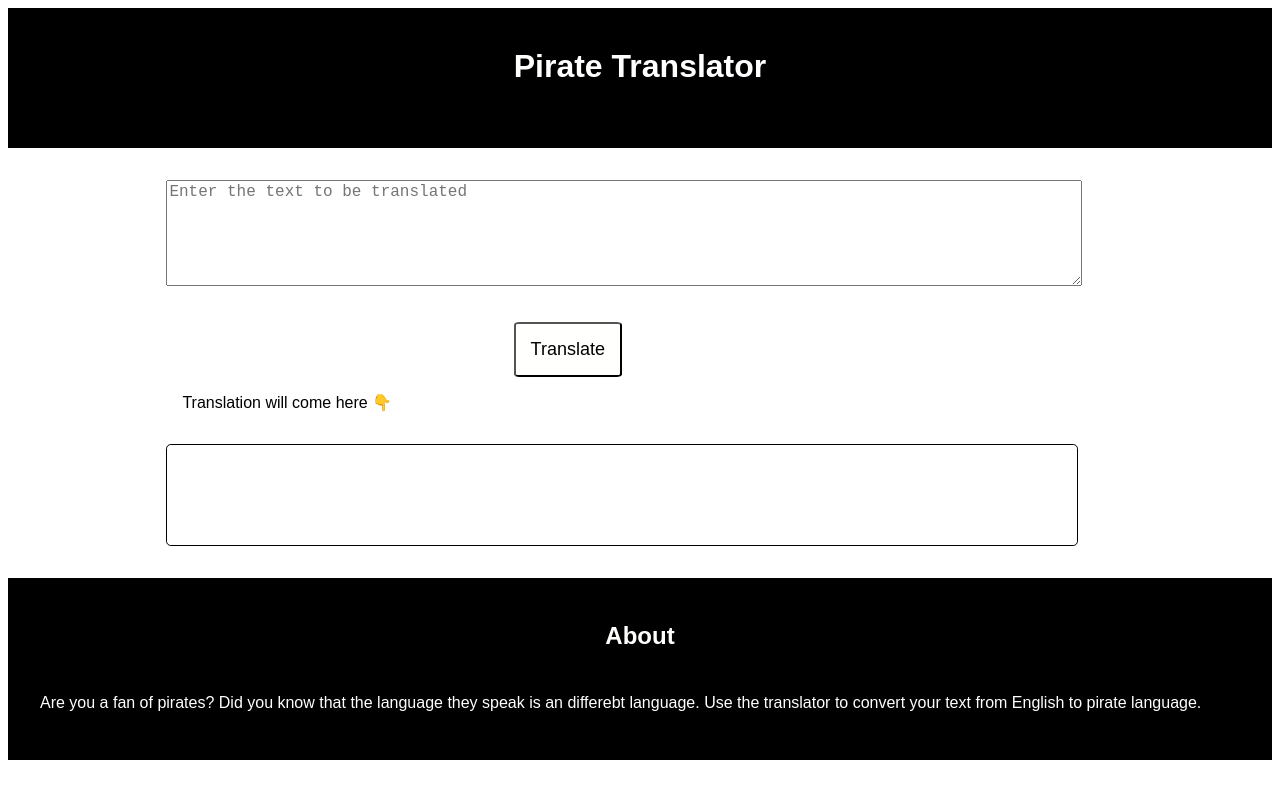
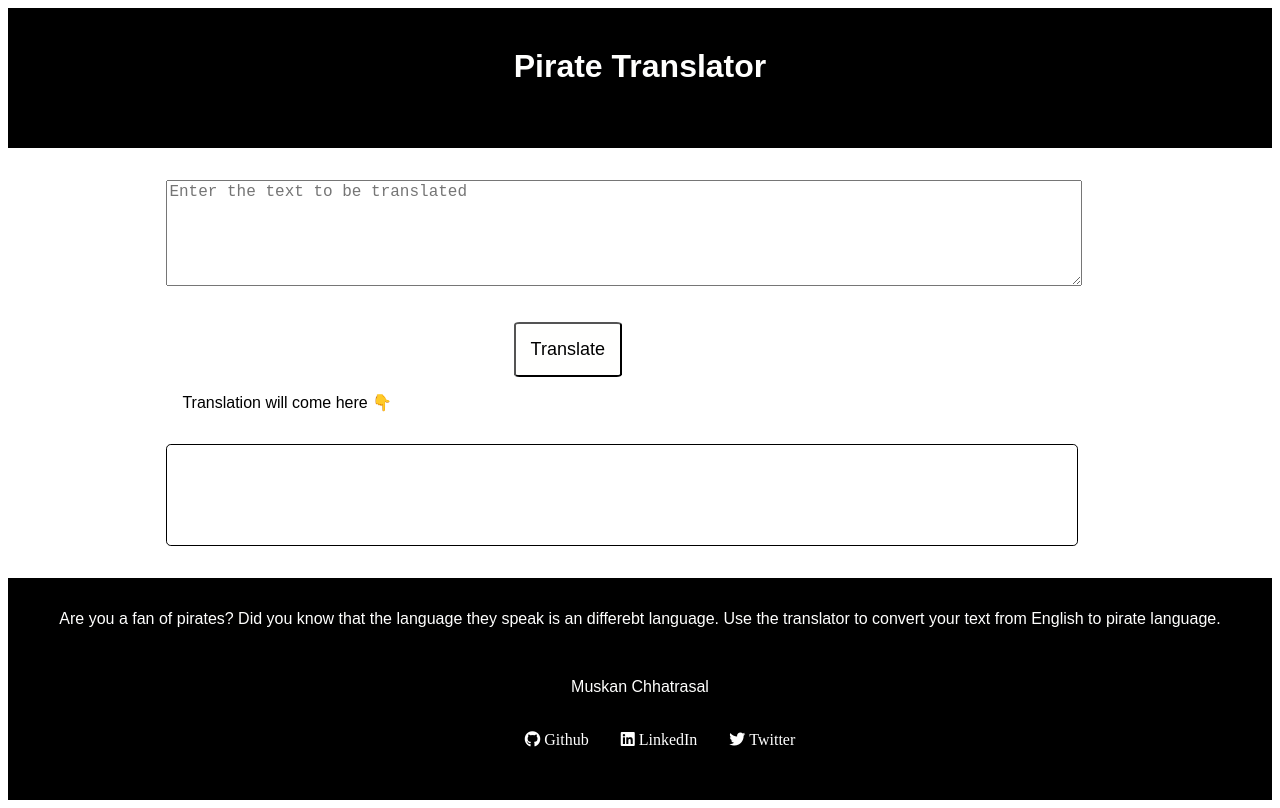
Before and after one commit to MuskanChhatrasal/Duck-Translator, a plain HTML site: page index.html in a window 1280 px wide. Drawn offline with Linux system fonts and the light colour scheme.

Commit message:
link added

```diff
--- a/index.html
+++ b/index.html
@@ -7,6 +7,9 @@
     <meta name="viewport" content="width=device-width, initial-scale=1.0">
     <title>Pirate translate</title>
     <link href="style.css" rel="stylesheet">
+    <link rel="stylesheet" href="https://cdnjs.cloudflare.com/ajax/libs/font-awesome/5.15.3/css/all.min.css"
+        integrity="sha512-iBBXm8fW90+nuLcSKlbmrPcLa0OT92xO1BIsZ+ywDWZCvqsWgccV3gFoRBv0z+8dLJgyAHIhR35VZc2oM/gI1w=="
+        crossorigin="anonymous" />
 </head>
 
 <body>
@@ -26,12 +29,19 @@
         <div id="txt-output"></div>
     </div>
     <script src="app.js"></script>
-    <footer id="footer">
-        <h2>About</h2>
+    <section class="footer">
         <p>Are you a fan of pirates? Did you know that the language they speak is an differebt language. Use the
             translator to convert your text from English to pirate language.</p>
-
-    </footer>
+        <br />
+        <p>Muskan Chhatrasal</p>
+        <ul>
+            <li><a href="https://github.com/MuskanChhatrasal" alt="#"><i class="fab fa-github">&nbsp;Github</i></a></li>
+            <li><a href="https://www.linkedin.com/in/muskan-chhatrasal/" alt="#"><i class="fab fa-linkedin">&nbsp;LinkedIn</i></a>
+            </li>
+            <li><a href="https://twitter.com/MuskanChhatras1" alt="#"><i
+                        class="fab fa-twitter">&nbsp;Twitter</i></a></li>
+        </ul>
+    </section>
 </body>
 
 </html>
--- a/style.css
+++ b/style.css
@@ -45,17 +45,27 @@ body {
   padding: 15px;
   border-radius: 5%;
 }
-#footer {
+.footer {
   background-color: var(--primary-color);
   padding: 1rem;
 }
-#footer p {
-  padding: 1rem;
+.footer p {
+  text-align: center;
 }
-#footer h2 {
-  text-align: center;
-  padding: 0.5rem;
+.footer ul {
+  display: flex;
+  align-items: center;
+  justify-content: center;
 }
+.footer ul li {
+  padding: 1.2rem 1rem;
+  list-style-type: none;
+}
+.footer ul li a {
+  color: white;
+  text-decoration: none;
+}
+
 .container {
   max-width: 80%;
   margin: 0 auto;
```
